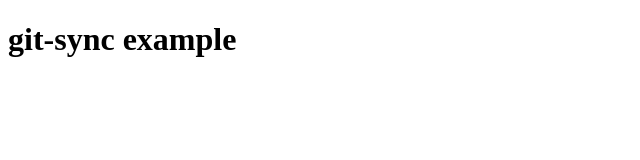
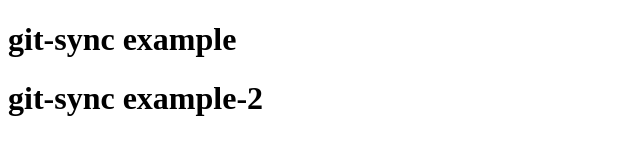
Before and after one commit to GotoRen/git-sync-example, a plain HTML site: page index.html in a window 1280 px wide. Shown: the whole page, without its empty margins (0-640 px from the left). Drawn offline with Linux system fonts and the light colour scheme.

Commit message:
🐛 Update index.html

```diff
--- a/index.html
+++ b/index.html
@@ -1,10 +1,11 @@
 <!DOCTYPE html>
 <html lang="ja">
-  <head>
+<head>
     <meta charset="UTF-8">
     <title>git-sync example!</title>
-  </head>
-  <body>
+</head>
+<body>
     <h1>git-sync example</h1>
-  </body>
+    <h1>git-sync example-2</h1>
+</body>
 </html>
```
